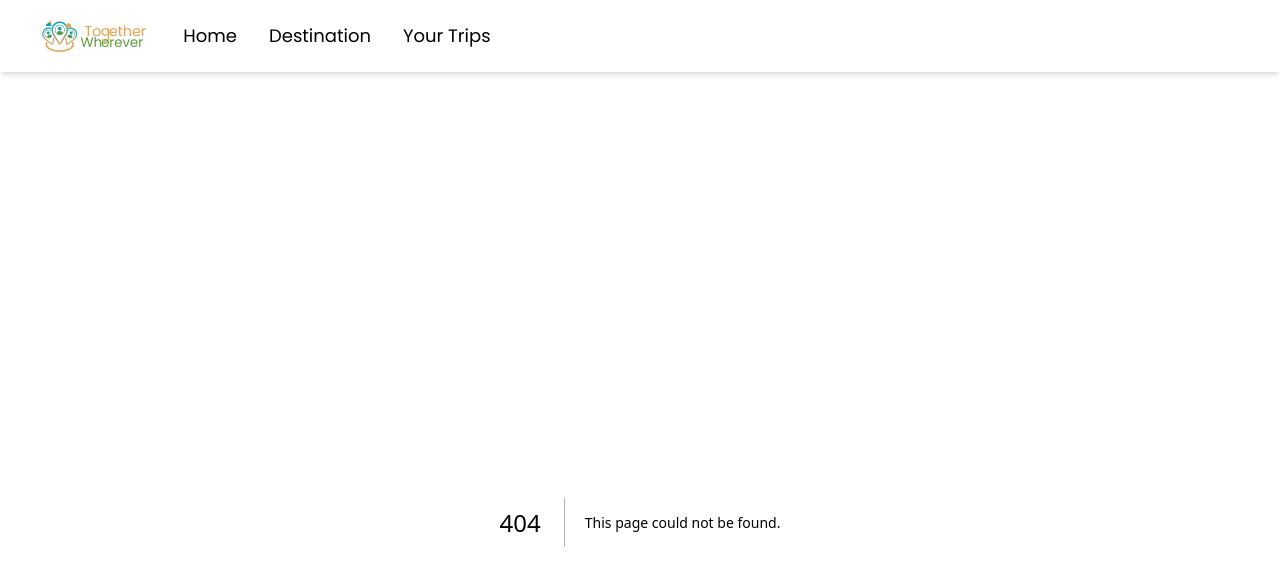
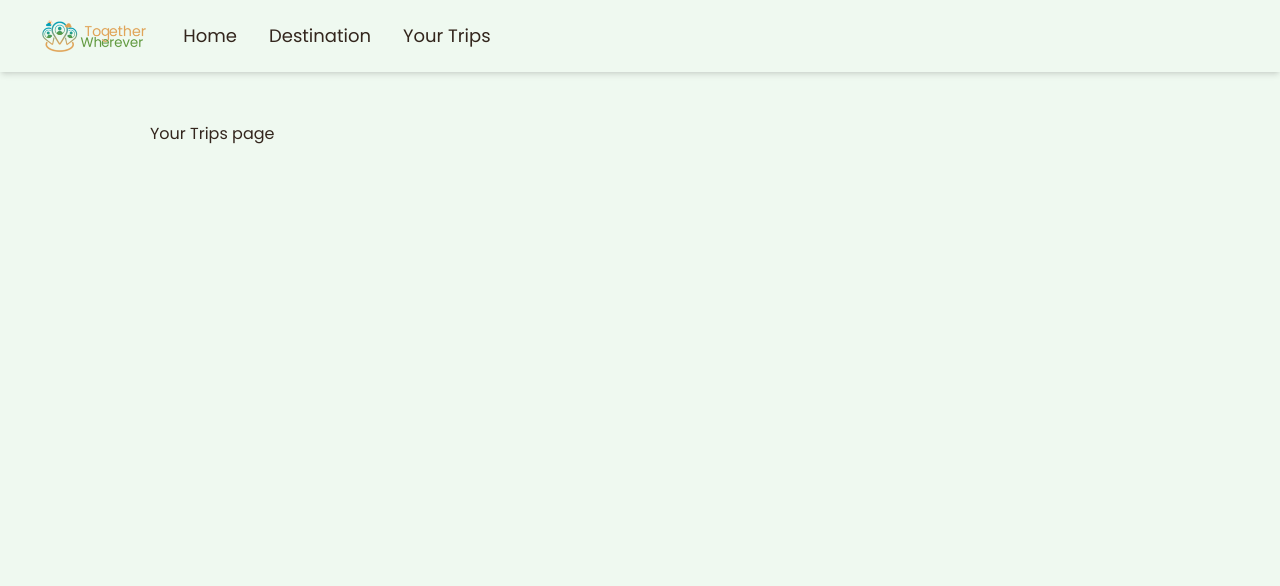
Before and after one commit to TogetherWherever/TogetherWherever-Frontend, a Next.js app in the folder together-wherever/: page /create-new-trip in a window 1280 px wide. Before the commit this address had no page. Shown: the top 586 px of the page. Built offline with nearby package versions, Linux system fonts and the light colour scheme.

Commit message:
feat: add more skeleton pages

```diff
--- /dev/null
+++ b/together-wherever/src/app/create-new-trip/page.tsx
@@ -0,0 +1,7 @@
+export default function CreateNewTrip() {
+    return (
+      <div>
+        Your Trips page
+      </div>
+    );
+  }
--- /dev/null
+++ b/together-wherever/src/app/planning/page.tsx
@@ -0,0 +1,7 @@
+export default function Planning() {
+    return (
+      <div>
+        Your Trips page
+      </div>
+    );
+  }
--- /dev/null
+++ b/together-wherever/src/app/profile/page.tsx
@@ -0,0 +1,7 @@
+export default function Profile() {
+    return (
+      <div>
+        Your Trips page
+      </div>
+    );
+  }
```
